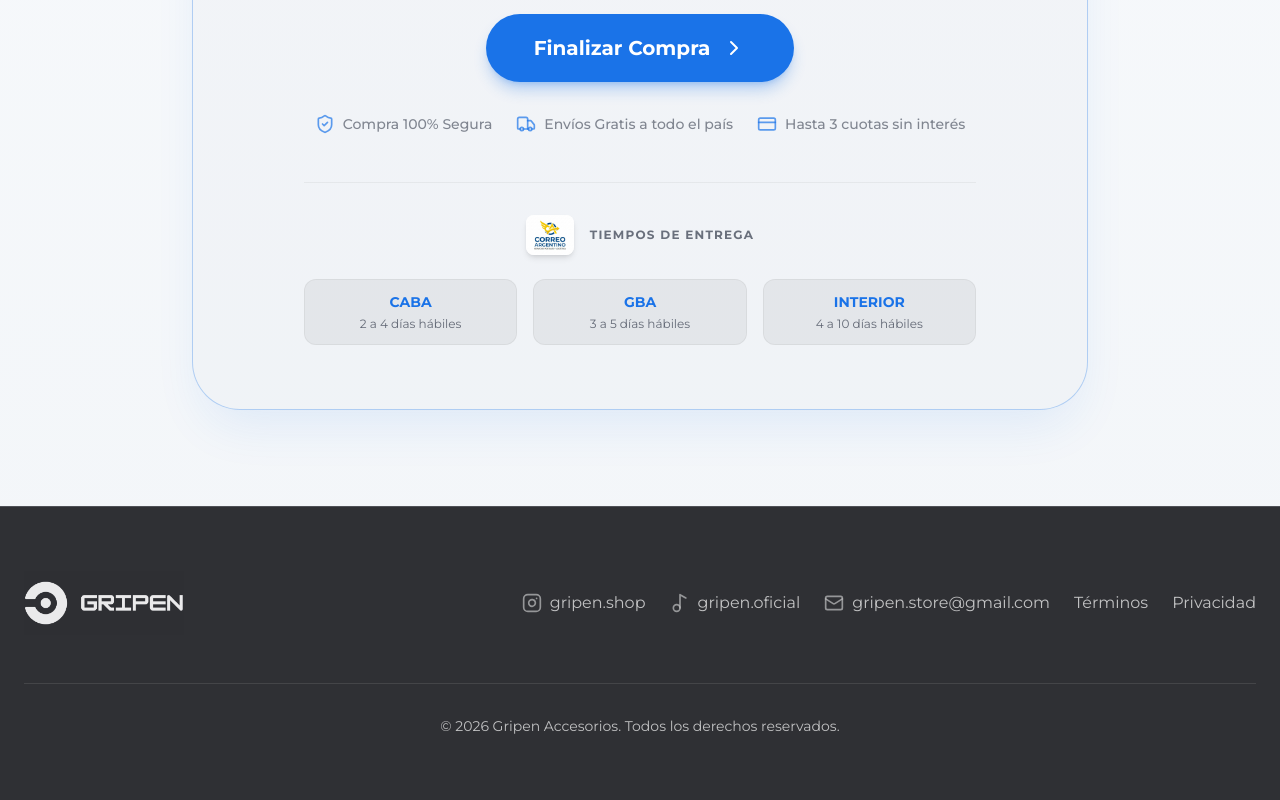
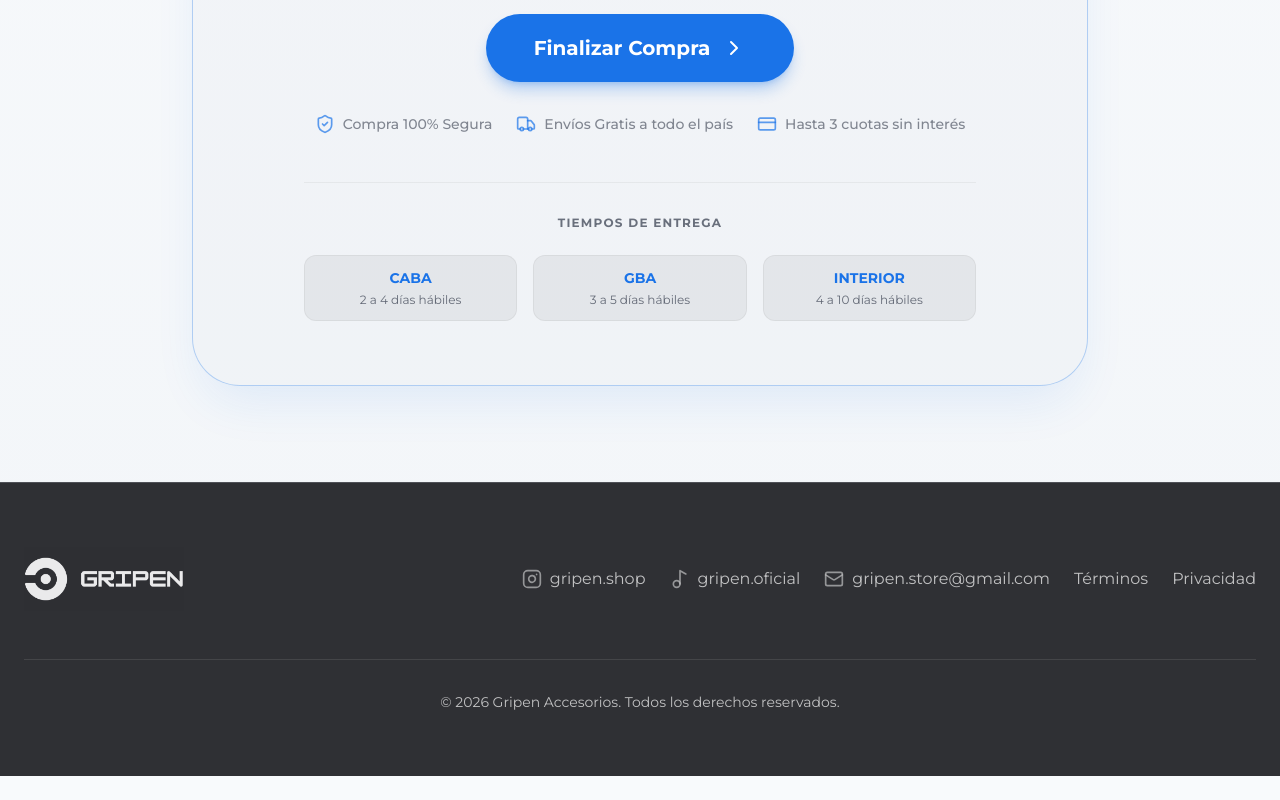
Before and after one commit to torradopablo/gripen, a React (Vite) app: page / in a window 1280 px wide. Shown: the part 9122-9922 px from the top of the page. After the commit the page ends 9898 px from the top, so only its background shows below. Built offline with nearby package versions, Linux system fonts and the light colour scheme.

Commit message:
Add changes

```diff
--- a/src/App.tsx
+++ b/src/App.tsx
@@ -861,9 +861,6 @@ export default function App() {
             {/* Detailed Shipping Info */}
             <div className="mt-12 pt-8 border-t border-black/5 max-w-2xl mx-auto">
               <div className="flex items-center justify-center gap-4 mb-6">
-                <div className="h-10 bg-white rounded-lg flex items-center justify-center overflow-hidden shadow-md">
-                  <img src="/img/logo_correo_argentino_clean.png" alt="Correo Argentino" className="h-[120%] w-auto object-contain scale-110" />
-                </div>
                 <span className="text-brand-text/60 font-bold uppercase tracking-widest text-xs">Tiempos de Entrega</span>
               </div>
               <div className="grid grid-cols-1 sm:grid-cols-3 gap-4 text-center">
```
